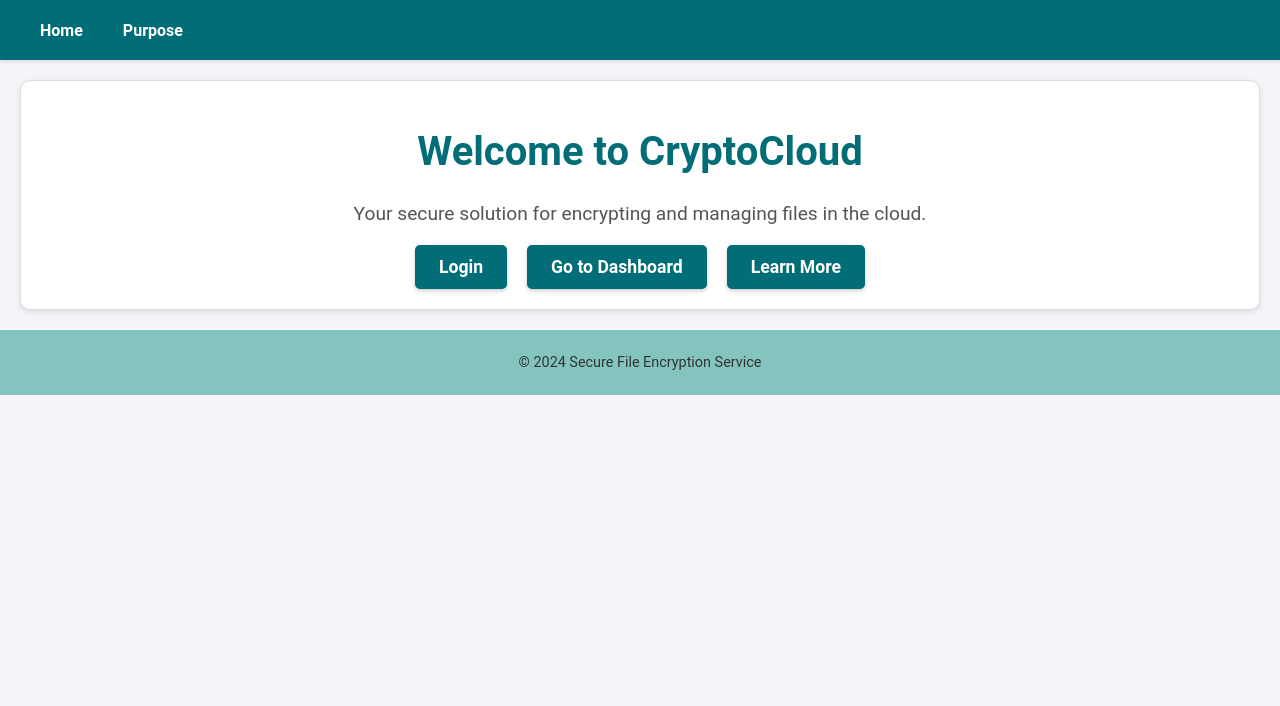
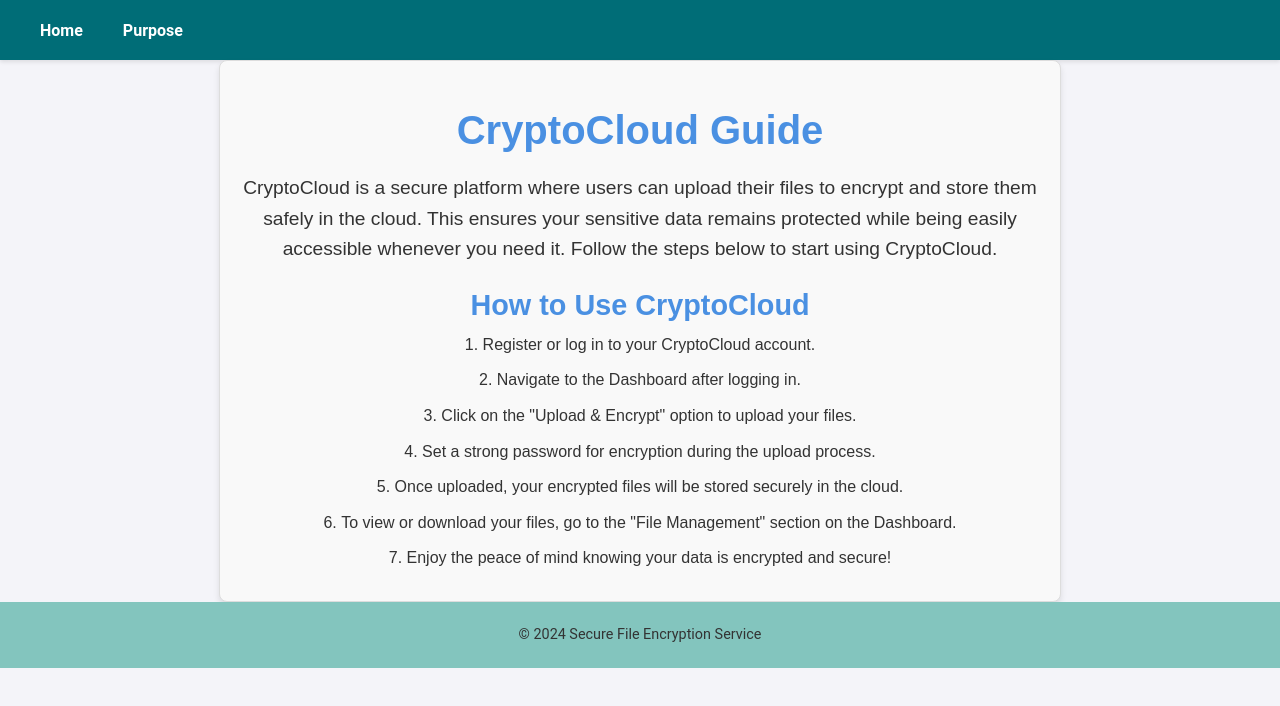
Before and after one commit to Namgyal-Norbu/Cloud-Computing, a React (Create React App) app in the folder Front-End/secure-encryption-service/: page / in a window 1280 px wide. Shown: the top 706 px of the page. Built offline with nearby package versions, Linux system fonts and the light colour scheme.

Commit message:
front-end changes

```diff
--- a/Front-End/secure-encryption-service/src/components/HomePage.js
+++ b/Front-End/secure-encryption-service/src/components/HomePage.js
@@ -1,22 +1,24 @@
 import React from 'react';
-import { Link } from 'react-router-dom';
 
 const HomePage = () => {
   return (
     <div className="home-page">
-      <h1>Welcome to CryptoCloud</h1>
-      <p>Your secure solution for encrypting and managing files in the cloud.</p>
+      <h1>CryptoCloud Guide</h1>
+      <p>
+        CryptoCloud is a secure platform where users can upload their files to encrypt and store them safely in the cloud. This ensures your sensitive data remains protected while being easily accessible whenever you need it. Follow the steps below to start using CryptoCloud.
+      </p>
 
-      <div className="home-actions">
-        <Link to="/login" className="home-link">
-          Login
-        </Link>
-        <Link to="/dashboard" className="home-link">
-          Go to Dashboard
-        </Link>
-        <Link to="/purpose" className="home-link">
-          Learn More
-        </Link>
+      <div className="home-guide">
+        <h2>How to Use CryptoCloud</h2>
+        <ol>
+          <li>Register or log in to your CryptoCloud account.</li>
+          <li>Navigate to the Dashboard after logging in.</li>
+          <li>Click on the "Upload & Encrypt" option to upload your files.</li>
+          <li>Set a strong password for encryption during the upload process.</li>
+          <li>Once uploaded, your encrypted files will be stored securely in the cloud.</li>
+          <li>To view or download your files, go to the "File Management" section on the Dashboard.</li>
+          <li>Enjoy the peace of mind knowing your data is encrypted and secure!</li>
+        </ol>
       </div>
     </div>
   );
--- a/Front-End/secure-encryption-service/src/components/PurposePage.js
+++ b/Front-End/secure-encryption-service/src/components/PurposePage.js
@@ -5,10 +5,28 @@ const PurposePage = () => {
     <div className="purpose-page">
       <h2>About CryptoCloud</h2>
       <p>
-      CryptoCloud is more than just a file encryption service—it's a commitment to your digital security and peace of mind. Whether you're storing personal documents, confidential business files, or sensitive creative work, CryptoCloud provides the tools and trust you need to protect your most valuable data. By combining state-of-the-art encryption, cloud-based accessibility, and an intuitive interface, CryptoCloud sets a new standard for secure file management in the digital age.
+        CryptoCloud is a next-generation cloud-based encryption platform that prioritizes your data security and privacy in the ever-evolving digital landscape. In an era where cyber threats, data breaches, and privacy violations are increasingly prevalent, CryptoCloud stands as a reliable and advanced solution for safeguarding your sensitive files. Our mission is to empower individuals, businesses, and organizations to take control of their data with confidence and ease.
       </p>
       <p>
-      CryptoCloud is a cutting-edge cloud-based encryption platform designed to revolutionize the way you protect and manage your digital files. In a world where data breaches and privacy concerns are on the rise, CryptoCloud empowers individuals and businesses with an easy-to-use, highly secure solution for file encryption and storage.
+        At its core, CryptoCloud enables users to encrypt their files locally before securely uploading them to the cloud. This means that your data remains completely inaccessible to unauthorized parties, even during storage or transmission. By leveraging advanced encryption standards like AES-256, we ensure that only you or authorized recipients with the correct decryption keys can access your files. Your data stays yours—safe, private, and protected.
+      </p>
+      <p>
+        What sets CryptoCloud apart is its seamless integration of security with usability. Whether you are a tech-savvy professional or a casual user, our platform offers an intuitive interface that simplifies the process of uploading, encrypting, and managing files. You don’t need a technical background to benefit from enterprise-level security. From small personal files to large business archives, CryptoCloud is designed to handle it all.
+      </p>
+      <p>
+        CryptoCloud isn't just about encryption; it's about giving you the tools to manage your files efficiently. Once uploaded, your files are organized and stored in a secure cloud environment, allowing you to access them from anywhere, anytime. Our platform is compatible across devices, ensuring that you can stay connected and secure no matter where you are. You can even share encrypted files with others securely, eliminating the risks associated with traditional file-sharing methods.
+      </p>
+      <p>
+        For businesses, CryptoCloud offers a scalable solution for protecting critical corporate data. With customizable access controls, audit trails, and compliance with international security standards, CryptoCloud provides the flexibility and assurance that businesses need in today's digital-first world. Whether you’re managing client data, intellectual property, or internal communications, CryptoCloud ensures that your sensitive information is shielded from prying eyes.
+      </p>
+      <p>
+        Our commitment to innovation drives us to continuously improve CryptoCloud’s features and capabilities. We understand that technology evolves rapidly, and so do the challenges to data security. That’s why we stay ahead of the curve, integrating the latest advancements in encryption and cloud computing to offer you the best possible protection.
+      </p>
+      <p>
+        At CryptoCloud, we believe that everyone deserves the right to privacy and security in the digital age. Whether you're an individual safeguarding your personal files or a business ensuring the confidentiality of your operations, CryptoCloud is your trusted partner in secure file management. Join us in redefining the standards of data protection and experience the peace of mind that comes with knowing your information is truly secure.
+      </p>
+      <p>
+        Start your journey with CryptoCloud today and discover how simple and powerful secure file management can be. Together, we can build a safer and more secure digital future.
       </p>
     </div>
   );
--- a/Front-End/secure-encryption-service/src/index.css
+++ b/Front-End/secure-encryption-service/src/index.css
@@ -590,3 +590,70 @@ footer {
   border-radius: 5px;
   margin: 10px 0;
 }
+
+/* HomePage.css */
+
+.home-page {
+  font-family: Arial, sans-serif;
+  margin: 0 auto;
+  padding: 20px;
+  max-width: 800px;
+  background-color: #f9f9f9;
+  box-shadow: 0px 4px 6px rgba(0, 0, 0, 0.1);
+  border-radius: 8px;
+}
+
+.home-page h1 {
+  color: #4a90e2;
+  text-align: center;
+  margin-bottom: 20px;
+  font-size: 2.5rem;
+}
+
+.home-page p {
+  color: #333;
+  text-align: center;
+  font-size: 1.2rem;
+  line-height: 1.6;
+  margin-bottom: 20px;
+}
+
+.home-guide h2 {
+  color: #4a90e2;
+  font-size: 1.8rem;
+  margin-bottom: 10px;
+}
+
+.home-guide ol {
+  list-style: decimal inside;
+  padding: 0;
+  margin: 0;
+  color: #333;
+  line-height: 1.6;
+  font-size: 1rem;
+}
+
+.home-guide ol li {
+  margin: 10px 0;
+}
+
+.home-actions {
+  display: flex;
+  justify-content: center;
+  gap: 20px;
+  margin-top: 20px;
+}
+
+.home-link {
+  text-decoration: none;
+  background-color: #4a90e2;
+  color: white;
+  padding: 10px 20px;
+  border-radius: 5px;
+  font-size: 1rem;
+  transition: background-color 0.3s ease;
+}
+
+.home-link:hover {
+  background-color: #357abd;
+}
```
